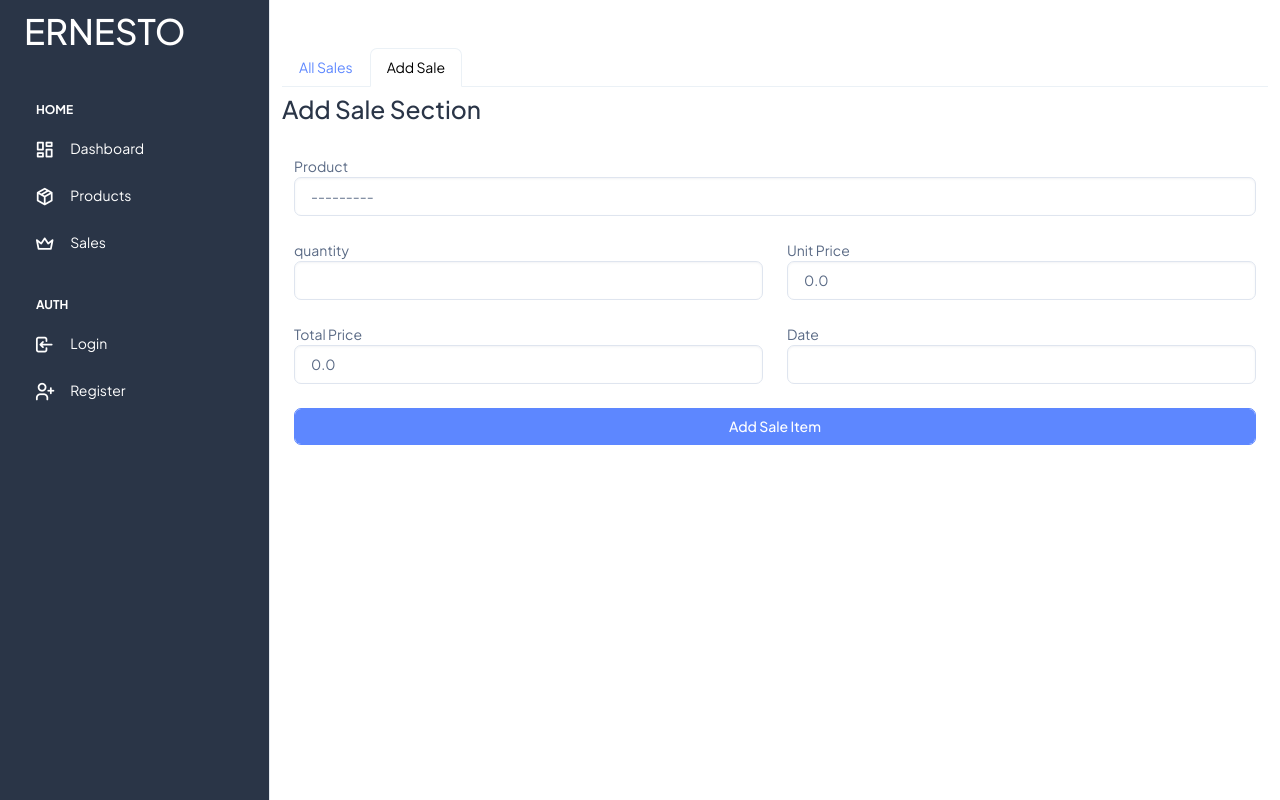
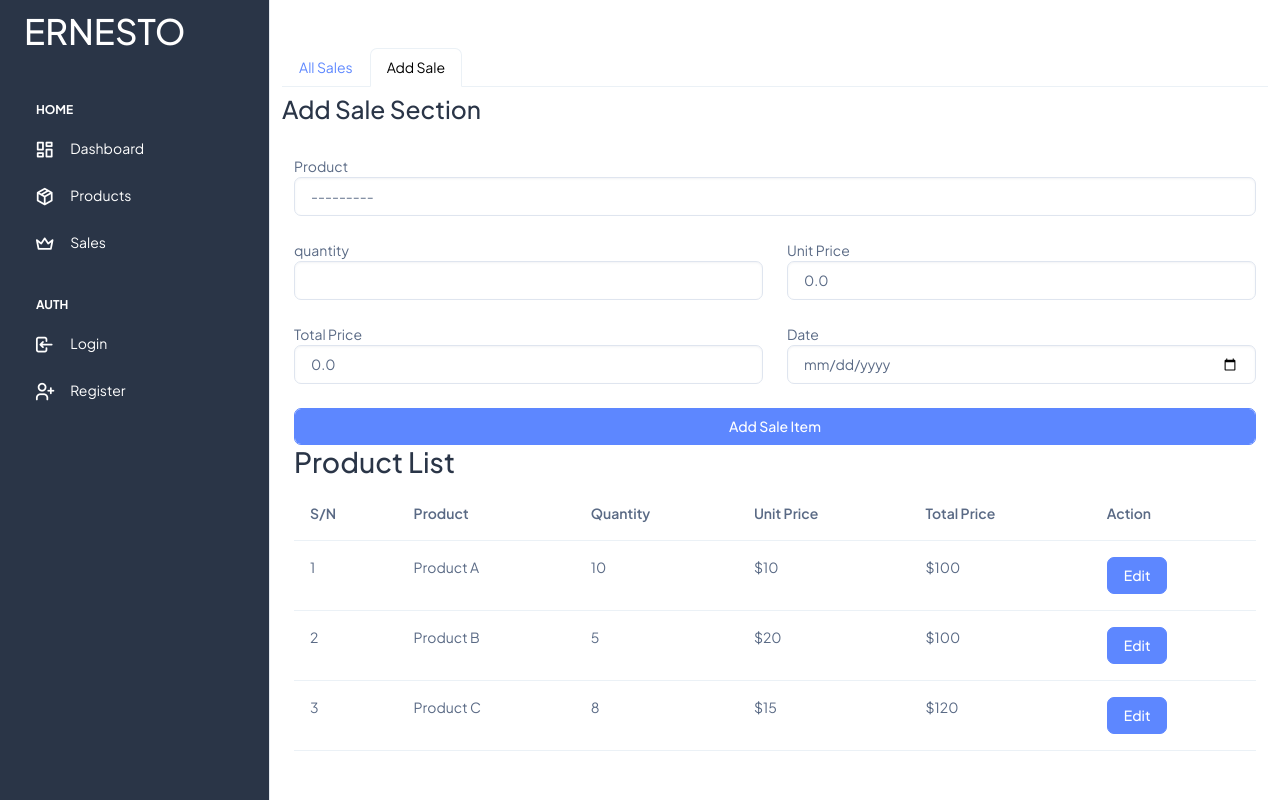
Before and after one commit to miclemabasie/Ernesto-Inventory, a Django app: page /sales/ in a window 1280 px wide, after a click on "Add Sale". Run offline with Django 4.2, Linux system fonts and the light colour scheme; a user stored in the database is signed in; tables that the repository leaves empty hold one stand-in row (values such as "Sample post"); parts of the project's set-up code (start-up, migrations or seed data) failed here and were passed over; some libraries are stand-ins or nearby versions.

Commit message:
saleItem addition to database

```diff
--- a/sales/forms.py
+++ b/sales/forms.py
@@ -12,5 +12,5 @@ class SaleItemForm(forms.ModelForm):
             "quantity": forms.NumberInput(attrs={"class": "form-control"}),
             "unit_price": forms.NumberInput(attrs={"class": "form-control"}),
             "total_price": forms.NumberInput(attrs={"class": "form-control"}),
-            "created": forms.DateInput(attrs={"class": "form-control"}),
+            "created": forms.DateInput(attrs={"class": "form-control", "type": "date"}),
         }
--- a/sales/models.py
+++ b/sales/models.py
@@ -33,7 +33,7 @@ class SaleItem(models.Model):
         # set the price of the sale item
         if not self.unit_price:
             self.unit_price = self.product.price
-        self.total_price = self.unit_price * self.quantity
+        self.total_price = float(self.unit_price) * int(self.quantity)
         if not self.created:
             self.created = timezone.now()
         return super().save(*args, **kwargs)
@@ -43,22 +43,24 @@ class SaleItem(models.Model):
 
 
 class Sale(models.Model):
-    transaction_id = models.CharField(verbose_name=_("Transaction ID"), max_length=250)
+    transaction_id = models.CharField(
+        verbose_name=_("Transaction ID"), max_length=250, null=True, blank=True
+    )
     sales_man = models.ForeignKey(
         User, related_name="sales", on_delete=models.SET_NULL, null=True
     )
     total_sale_price = models.FloatField(default=0.0, null=True, blank=True)
-    date_created = models.DateTimeField(blank=True)
-    validated = models.BooleanField(default=True)
+    date_created = models.DateTimeField(blank=True, null=True)
+    validated = models.BooleanField(default=False)
 
     def save(self, *args, **kwargs):
-        self.validated = True
         # calculate and set the total cost of the sale
         # get all saleItems for this sale
         total_cost = 0
-        saleItems = SaleItem.objects.get(sale__transaction_id=self.transaction_id)
-        if len(saleItems) > 0:
-            for item in saleItems:
-                total_cost += item.total_price
-        self.transaction_id = generate_transactionID()
+        if self.validated == True:
+            saleItems = SaleItem.objects.get(sale__transaction_id=self.transaction_id)
+            if len(saleItems) > 0:
+                for item in saleItems:
+                    total_cost += item.total_price
+            self.transaction_id = generate_transactionID()
         return super().save(*args, **kwargs)
--- a/sales/urls.py
+++ b/sales/urls.py
@@ -7,4 +7,5 @@ urlpatterns = [
     path(
         "<int:saleitem_id>/<str:transaction_id>/", views.sale_detail, name="sale-detail"
     ),
+    path("add-sale", views.add_sale_view, name="add-sale"),
 ]
--- a/sales/views.py
+++ b/sales/views.py
@@ -4,6 +4,8 @@ from django.contrib.auth.decorators import login_required
 from django.http import JsonResponse
 import json
 from .forms import SaleItemForm
+from products.decorators import require_post
+from products.models import Product
 
 
 @login_required
@@ -18,15 +20,58 @@ def sale_list(request):
     return render(request, template_name, context)
 
 
+# @require_post
 @login_required
 def add_sale_view(request):
     user = request.user
-    # create a new sale
-    sale = Sale()
-    if request.method == "POST":
-        # Get sale item data
-        sale_item_data = json.loads(request.body)
-        # create a new sale item
+
+    data = json.loads(request.body)
+    # Check if a sale was previously create
+    sale_id = data["saleID"]
+    if not data["saleID"]:
+        # create a new sale
+        sale = Sale(sales_man=user)
+        sale.save()
+    else:
+        sale = Sale.objects.get(id=sale_id)
+    # Get sale item data
+    # Extract data from javascriptData
+    {
+        "product": "3",
+        "quantity": "5",
+        "price": "456",
+        "tPrice": "",
+        "date": "2023-07-12",
+    }
+    productID = data["product"]
+    quantity = data["quantity"]
+    price = data["price"]
+    tPrice = data["tPrice"]
+    created = data["date"]
+    # get associated product
+    try:
+        product = Product.objects.get(id=productID)
+    except Product.DoesNotExist:
+        data = {
+            "status": "warnine",
+            "message": "No product found with given ID",
+        }
+        return JsonResponse(data)
+    # create a new saleItem element with extracted data
+    sale_item_obj = SaleItem(
+        product=product, quantity=quantity, unit_price=price, sale=sale, created=created
+    )
+    sale_item_obj.save()
+
+    data = {
+        "status": "success",
+        "message": "saleitem successfully added",
+        "product": sale_item_obj.product.name,
+        "quantity": sale_item_obj.quantity,
+        "price": sale_item_obj.unit_price,
+        "saleID": sale.id,
+    }
+    return JsonResponse(data)
 
 
 @login_required
--- a/templates/components/add_sale.html
+++ b/templates/components/add_sale.html
@@ -1,4 +1,6 @@
-<form id="product-add-form" method="post">
+<div class="container" id="saleAlertBox"></div>
+
+<form id="saleForm" method="post">
     {% csrf_token %}
     <div class="container">
       <div class="row">
@@ -49,3 +51,45 @@
       </div>
     </div>
   </form>
+
+
+  <div class="container">
+    <h2>Product List</h2>
+    <table class="table">
+      <thead>
+        <tr>
+          <th>S/N</th>
+          <th>Product</th>
+          <th>Quantity</th>
+          <th>Unit Price</th>
+          <th>Total Price</th>
+          <th>Action</th>
+        </tr>
+      </thead>
+      <tbody>
+        <tr>
+          <td>1</td>
+          <td>Product A</td>
+          <td>10</td>
+          <td>$10</td>
+          <td>$100</td>
+          <td><button class="btn btn-primary">Edit</button></td>
+        </tr>
+        <tr>
+          <td>2</td>
+          <td>Product B</td>
+          <td>5</td>
+          <td>$20</td>
+          <td>$100</td>
+          <td><button class="btn btn-primary">Edit</button></td>
+        </tr>
+        <tr>
+          <td>3</td>
+          <td>Product C</td>
+          <td>8</td>
+          <td>$15</td>
+          <td>$120</td>
+          <td><button class="btn btn-primary">Edit</button></td>
+        </tr>    </tbody>
+    </table>
+  </div>
--- a/templates/sales/list.html
+++ b/templates/sales/list.html
@@ -22,8 +22,6 @@
 
         <div id="add-sale" class="tab-pane fade">
             <h3>Add Sale Section</h3>
-            <div id="transaction-message"></div>
-
             {% include "../components/add_sale.html" %}
         </div>
     </div>
@@ -40,24 +38,27 @@
   let table = new DataTable('#myTable');
   let table2 = new DataTable('#categoryTable');
 
-  const name = document.getElementById("id_name")
-  const category = document.getElementById("id_category")
-  const price = document.getElementById("id_price")
-  const quantity = document.getElementById("id_quantity")
-  const reorder_level = document.getElementById("id_reorder_level")
-  const form = document.getElementById("product-add-form")
+    // Get the form elements
+  const product = document.getElementById("id_product"),
+  quantity = document.getElementById("id_quantity"),
+  price = document.getElementById("id_unit_price"),
+  tPrice = document.getElementById("id_total_price"),
+  saleAlertBoxElem = document.getElementById("saleAlertBox")
+  dateCreated = document.getElementById("id_created")
+  const saleForm = document.getElementById("saleForm")
+  console.log(saleForm)
   let csrf = document.getElementsByName("csrfmiddlewaretoken")
   csrf = csrf[0].value
-  let box = document.getElementById("transaction-message")
+  let saleId = "";
 
 
-  let url = "{% url 'products:add-product' %}"
-  form.addEventListener("submit", function(e) {
+  let url = "{% url 'sales:add-sale' %}"
+  saleForm.addEventListener("submit", function(e) {
+    sendSaleItemCreateData(url, product, quantity, price, tPrice, dateCreated, csrf, "saleAlertBox")
     e.preventDefault()
-    sendProductCreateData(url, name, category, price, quantity, reorder_level, csrf, "transaction-message")
   })
 
-  function sendProductCreateData(url, name, category, price, quantity, reorder_level, csrf, boxElement) {
+  function sendSaleItemCreateData(url, product, quantity, price, tPrice, date, csrf, saleAlertBoxElem) {
     fetch(url, {
       method: 'POST',
       headers: {
@@ -65,21 +66,23 @@
         'X-CSRFToken': csrf,
       },
       body: JSON.stringify({
-        name: name.value,
-        category: category.value,
+        product: product.value,
+        quantity: quantity.value,
         price: price.value,
-        quantity: quantity.value,
-        reorder_level: reorder_level.value,
+        tPrice: tPrice.value,
+        date: date.value,
+        saleID: saleId
       }),
     })
       .then(response => response.json())
       .then(data => {
         // Handle the response from Django here
         if (data.status === "success"){
-          showTransactionMessage("success", data, boxElement)
-          clearInputFields(name, category, price, quantity, reorder_level)
+          showTransactionMessage("success", data, saleAlertBoxElem)
+          // clearInputFields(product, quantity, price, tPrice, dateCreated)
+          saleId = data.saleID;
         } else {
-          showTransactionMessage("warning", data, boxElement)
+          showTransactionMessage("warning", data, saleAlertBoxElem)
         }
         console.log(data);
       })
@@ -103,20 +106,18 @@
   }
 
   // Function to clear input fields
-  function clearInputFields(name, category, price, quantity, reorder_level, categoryName) {
-    name.value = ""
-    category.value = ""
+  function clearInputFields(product, quantity, price, tPrice, date) {
+    product.value = ""
+    quantity.value = ""
     price.value = ""
-    quantity.value = ""
-    reorder_level.value = ""
+    tPrice.value = ""
+    date.value = ""
   }
 
 
   function showAlert(type, data, parentElement) {
-    var alertElement = document.getElementById('transaction-message');
-    var alertElemCategory = document.getElementById("catBoxElem")
+    var alertElement = document.getElementById('saleAlertBox');
       alertElement.classList.remove('hide');
-      alertElemCategory.classList.remove("hide")
       let msg = `<div id="myAlert" class="alert alert-${type} fade show" role="alert">
         ${data.message}
       </div>`
@@ -128,66 +129,9 @@
       setTimeout(function() {
         // Add the 'hide' class to the alert element
         alertElement.classList.add('hide');
-        alertElemCategory.classList.add("hide")
       }, 3000);
   }
 
-  // Add category using ajax
-  const catUrl = "{% url 'products:add-category' %}"
-  const catForm = document.getElementById("catForm"),
-  catName = catForm.name
-  let csrfCategory = document.getElementsByName("csrfmiddlewaretoken")
-  csrfCategory = csrfCategory[0].value;
-
-  catForm.addEventListener("submit", function(e) {
-    e.preventDefault()
-    console.log("This is from the category form")
-    sendCategoryCreateData(catUrl, catName, csrfCategory, "catBoxElem")
-  })
-
-  function sendCategoryCreateData(catUrl, catName, catCsrf, boxElement) {
-    fetch(catUrl, {
-      method: 'POST',
-      headers: {
-        'Content-Type': 'application/json',
-        'X-CSRFToken': csrf,
-      },
-      body: JSON.stringify({
-        name: catName.value
-      }),
-    })
-      .then(response => response.json())
-      .then(data => {
-        // Handle the response from Django here
-        if (data.status === "success"){
-          showTransactionMessage("success", data, boxElement)
-          // updateCategoryTable(catName)
-          catForm.name.value = ""
-        } else {
-          showTransactionMessage("warning", data, boxElement)
-        }
-        console.log(data);
-      })
-      .catch(error => {
-        // Handle any errors that occurred during the fetch request
-        console.error('Error:', error);
-      });
-
-  }
-
-  // function to update table of categories when new cat is added
-  function updateCategoryTable(catName) {
-    const cats = document.querySelectorAll(".t-cat")
-    const last = cats[cats.length - 1]
-    console.log("Reaching here", last, cats.length)
-    const last_copy = last.cloneNode(true);
-    var len = cats.length
-    last_copy.childred[0].innerText = len + 1;
-    last_copy.childred[1].innerText = catname;
-    last_copy.childred[2].innerText = "0";
-    let catTableList = document.querySelector(".t-body-cat")
-    catTableList.appendChild(last_copy)
-  }
 
 </script>
 {% endblock scripts %}
```
Also changed, not shown: sales/migrations/0004_alter_sale_transaction_id.py (added), sales/migrations/0005_alter_sale_validated.py (added), sales/migrations/0006_alter_sale_date_created.py (added).
